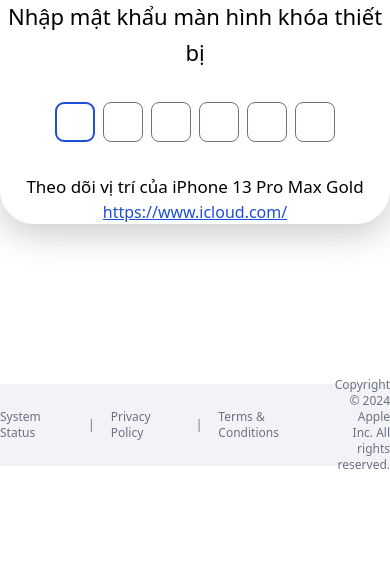
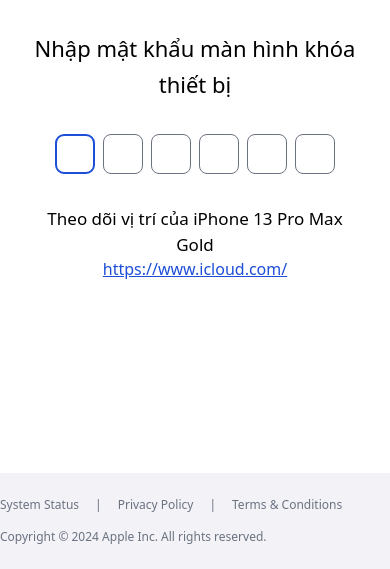
Before and after one commit to Chuazz/get-icloud-password, a website: page index.html in a window 390 px wide. Shown: the part 393-962 px from the top of the page. Before the commit the page ends 866 px from the top, so only its background shows below. Drawn offline with nearby package versions, Linux system fonts and the light colour scheme.

Commit message:
fix: styling on mobile

```diff
--- a/index.html
+++ b/index.html
@@ -59,8 +59,7 @@
         </div>
 
         <div
-            class="w-[640px] h-[610px] flex flex-col items-center justify-center rounded-[34px] mx-auto mt-11 gap-8 max-w-full flex-1"
-            style="box-shadow: 0 11px 34px 0 rgba(0, 0, 0, 0.2)"
+            class="w-[640px] h-[610px] flex flex-col items-center justify-center rounded-[34px] mx-auto mt-11 box-show gap-8 max-w-full flex-1 p-8 sm:shadow-transparent md:shadow-current"
         >
             <p class="signIn font-[600]">Tìm iPhone</p>
 
@@ -151,22 +150,24 @@
         </div>
 
         <div
-            class="bg-[#f2f2f7] h-[82px] mt-[160px] max-h-auto justify-self-end"
+            class="bg-[#f2f2f7] py-6 mt-[160px] max-h-auto justify-self-end flex items-center"
         >
             <div
-                class="w-[1035px] max-w-full mx-auto flex items-center h-full gap-4 text-gray-500 text-xs"
+                class="w-[1035px] max-w-full mx-auto flex text-gray-500 text-xs flex-wrap gap-4"
             >
-                <p>System Status</p>
+                <div class="flex items-center gap-4 flex-1">
+                    <p>System Status</p>
 
-                <p>|</p>
+                    <p>|</p>
 
-                <p>Privacy Policy</p>
+                    <p>Privacy Policy</p>
 
-                <p>|</p>
+                    <p>|</p>
 
-                <p>Terms & Conditions</p>
+                    <p>Terms & Conditions</p>
+                </div>
 
-                <p class="text-right flex-1">
+                <p class="text-right">
                     Copyright © 2024 Apple Inc. All rights reserved.
                 </p>
             </div>
--- a/src/main.css
+++ b/src/main.css
@@ -27,3 +27,7 @@
     top: 4px;
     font-size: 12px;
 }
+
+.box-shadow {
+    box-shadow: 0 11px 34px 0 rgba(0, 0, 0, 0.2);
+}
```
